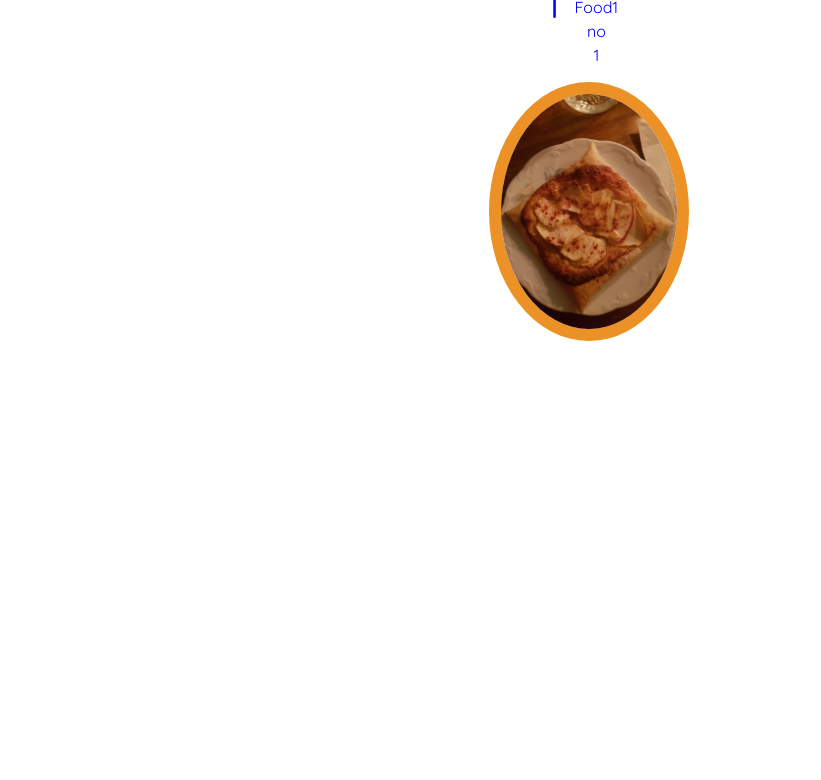
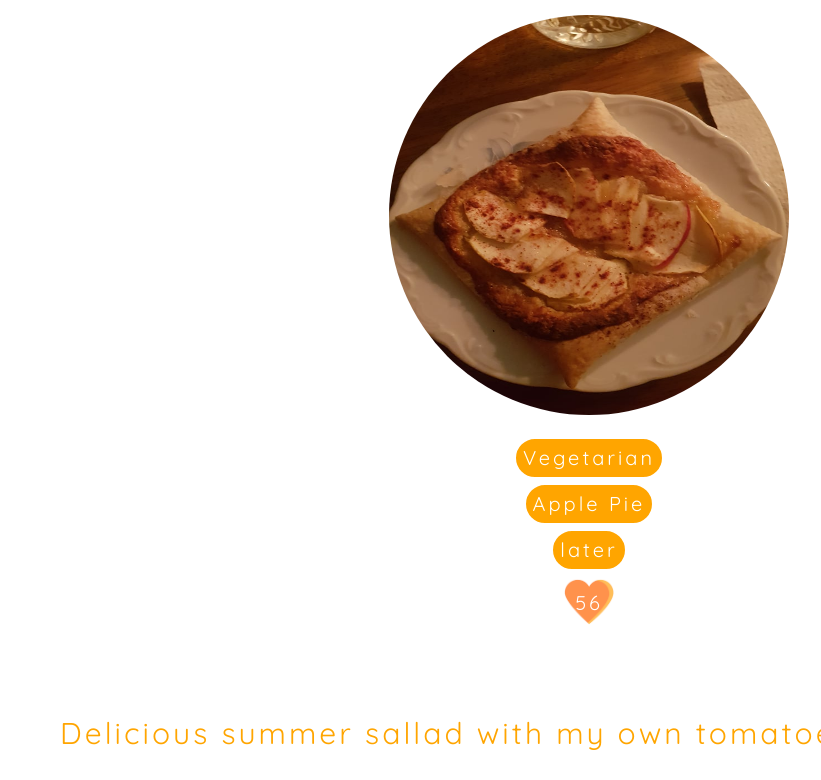
Before and after one commit to hellodit33/Mealstagram, a plain HTML site: page feed.html in a window 1280 px wide. Shown: the part 179-959 px from the top of the page, without its empty margins (51-872 px from the left). Before the commit the page ends 800 px from the top, so only its background shows below. Drawn offline with nearby package versions, Linux system fonts and the light colour scheme.

Commit message:
feed is working

```diff
--- a/feed.html
+++ b/feed.html
@@ -32,7 +32,7 @@
             /* toString method to return information about products */
             toString() {
 
-                return ('<h1>' + this.postname + '</h1>' + '<br>' + this.diet + '<br>' + this.food + '<br>' + this.recipe + '<br>' + this.feedLikes);
+                return ('<h1>' + this.postname + '</h1>' + '<br>' + this.img + '<br>' + '<h2>' + this.diet + '</h2>' + '<h2>' + this.food + '</h2>' + '<h2>' + this.recipe + '</h2>' + '<p>' + this.feedLikes + '</p>' + '<br> <br>');
 
             }
         }
@@ -41,19 +41,17 @@
         //feed
         /* arrays for object properties */
         let feed = [];
-        let postnames = ['1', '2', '3', '4', '5', '6'];
-        let imgs = ['meal1.jpeg ', 'meal2.jpeg ', 'meal3.jpeg ', 'meal4.jpeg ', 'meal5.jpeg'];
-        let diets = ['Omnivore', 'Vegetarian', 'Omnivore', 'Vegetarian', 'Omnivore'];
-        let foods = ['Food1', 'Food2', 'Food3', 'Food4', 'Food5'];
-        let recipes = ['no', 'yes', 'later'];
-        let feedLikes = ['1', '2', '3', '4', '5', '6'];
+        let postnames = ['Apple Pie with Cinnamon', 'Delicious summer sallad with my own tomatoes and cucumbers', 'A great shakshouka', 'A homebaked focaccia', 'Lebanese food on a Saturday evening'];
+        let imgs = ['<img src="meal1.jpeg">', '<img src="meal2.jpeg">', '<img src="meal3.jpeg">', '<img src="meal4.jpeg">', '<img src="meal5.jpeg">'];
+        let diets = ['Vegetarian', 'Vegetarian', 'Omnivore', 'Omnivore', 'Vegan'];
+        let foods = ['Apple Pie', 'Sallad', 'Shakshouka', 'Focaccia', 'Lebanese food'];
+        let recipes = ['later', 'later', 'later', 'later', 'later'];
+        let feedLikes = ['56', '87', '45', '16', '98'];
 
         window.addEventListener('load', (event) => {
-            for (let i = 0; i < 1; i++) {
+            for (let i = 0; i < 5; i++) {
                 feed.push(new Meal(postnames[i], imgs[i], diets[i], foods[i], recipes[i], feedLikes[i]));
                 /* displays object properties in img tag with variable */
-                var profilePics = document.getElementById('profilePics');
-                profilePics.src += imgs[i].toString();
             }
             writeMoreInFeed()
 
@@ -75,7 +73,7 @@
         function writeMoreInFeed() {
 
             document.getElementById("post").innerHTML = "";
-            document.getElementById("post").style.color = "blue";
+
 
             for (let i = 0; i < feed.length; i++) {
                 document.getElementById("post").innerHTML += feed[i].toString() + "<br>";
@@ -141,7 +139,7 @@
 
 
                 </div>
-                <img id="profilePics" class="profilePics">
+
                 <!-- <script>
 
                     images.addEventListener('load', (event) => {
--- a/post.css
+++ b/post.css
@@ -103,3 +103,45 @@ label.label input[type="file"] {
     position: absolute;
     top: -1000px;
   }
+
+  #post {
+      display: flex;
+      flex-direction: column;
+    color: black;
+    font-weight:0;
+letter-spacing: 3px;
+}
+
+
+#post h2 {
+    letter-spacing: 3px;
+    font-size: 20px;
+    border-radius: 20px;
+border: solid 2px orange;
+background-color: orange;
+color: white;
+padding: 5px;
+}
+
+#post h1 {
+    font-size: 30px;
+
+    color: orange;
+}
+
+#post p {
+    background-image: url(img/like.png);
+    background-size: contain;
+    width: 50px;
+    height: 50px;
+    font-size:20px;
+    display: grid;
+    align-items: center;
+    color: white;
+    letter-spacing: none;
+}
+  #post img {
+      border-radius: 300px;
+      width: 400px;
+      height: 400px;
+  }
```
